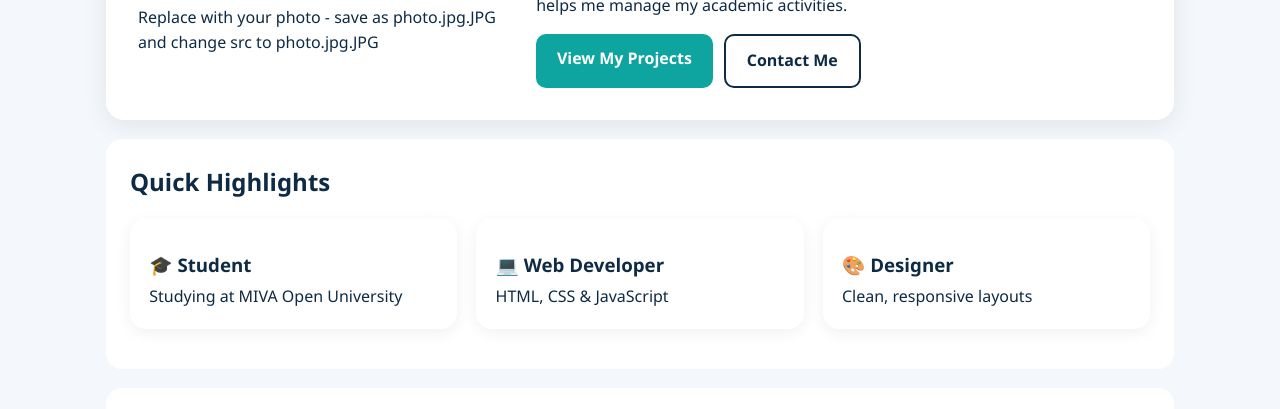
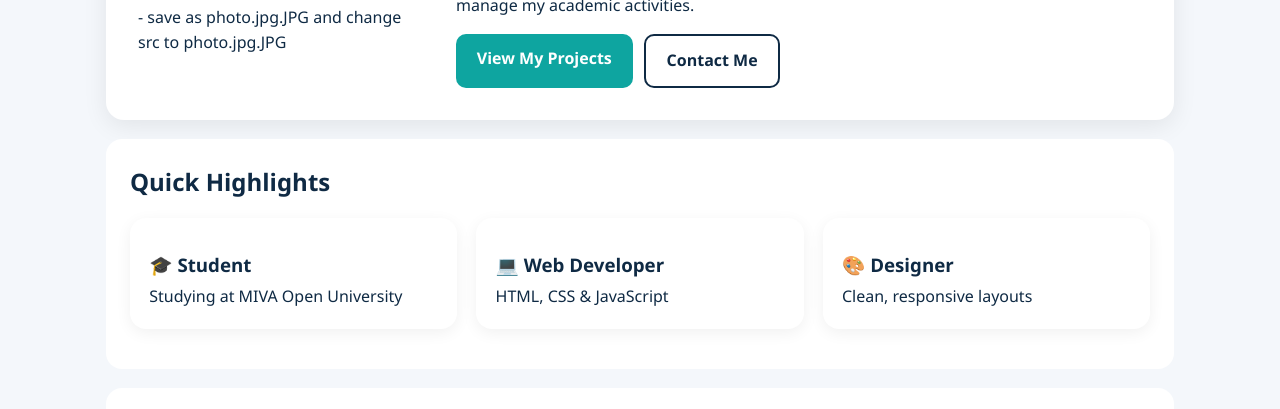
Before and after one commit to aayomide4501-star/Ayomide-Student-Portfolio, a plain HTML site: page index.html in a window 1280 px wide. Shown: the part 386-795 px from the top of the page. Drawn offline with Linux system fonts and the light colour scheme.

Commit message:
Refine image caption in hero section for clarity

```diff
--- a/index.html
+++ b/index.html
@@ -3,7 +3,7 @@
 <head><meta charset="UTF-8"><meta name="viewport" content="width=device-width, initial-scale=1.0">
 <title>Home | Student Portfolio - COS 106</title><link rel="stylesheet" href="style.css"></head>
 <body><header><nav class="nav"><a class="logo" href="index.html">My<span>Portfolio</span></a><button id="menuBtn" aria-label="Menu">☰</button><ul id="navLinks"><li><a class="active" href="index.html">Home</a></li><li><a class="" href="about.html">About Me</a></li><li><a class="" href="projects.html">Projects</a></li><li><a class="" href="planner.html">Academic Planner</a></li><li><a class="" href="contact.html">Contact</a></li></ul></nav></header><main>
-<section class="hero"><figure><img src="photo.jpg.JPG" alt="Student photograph"><figcaption>Replace with your photo - save as photo.jpg.JPG and change src to photo.jpg.JPG</figcaption></figure>
+<section class="hero"><figure><img src="photo.jpg.JPG" alt="Student photograph"><figcaption> - save as photo.jpg.JPG and change src to photo.jpg.JPG</figcaption></figure>
 <div><p class="eyebrow">COS 106 &bull; INTRODUCTION TO WEB TECHNOLOGIES</p><h1>Hello, I'm <span>Abimbola Lutifulahi Ayomide</span></h1>
 <p>Welcome to my portfolio! I'm a university student passionate about web technologies, design and building useful digital experiences.</p>
 <p>This website showcases my profile, skills, academic achievements, projects and helps me manage my academic activities.</p>
```
